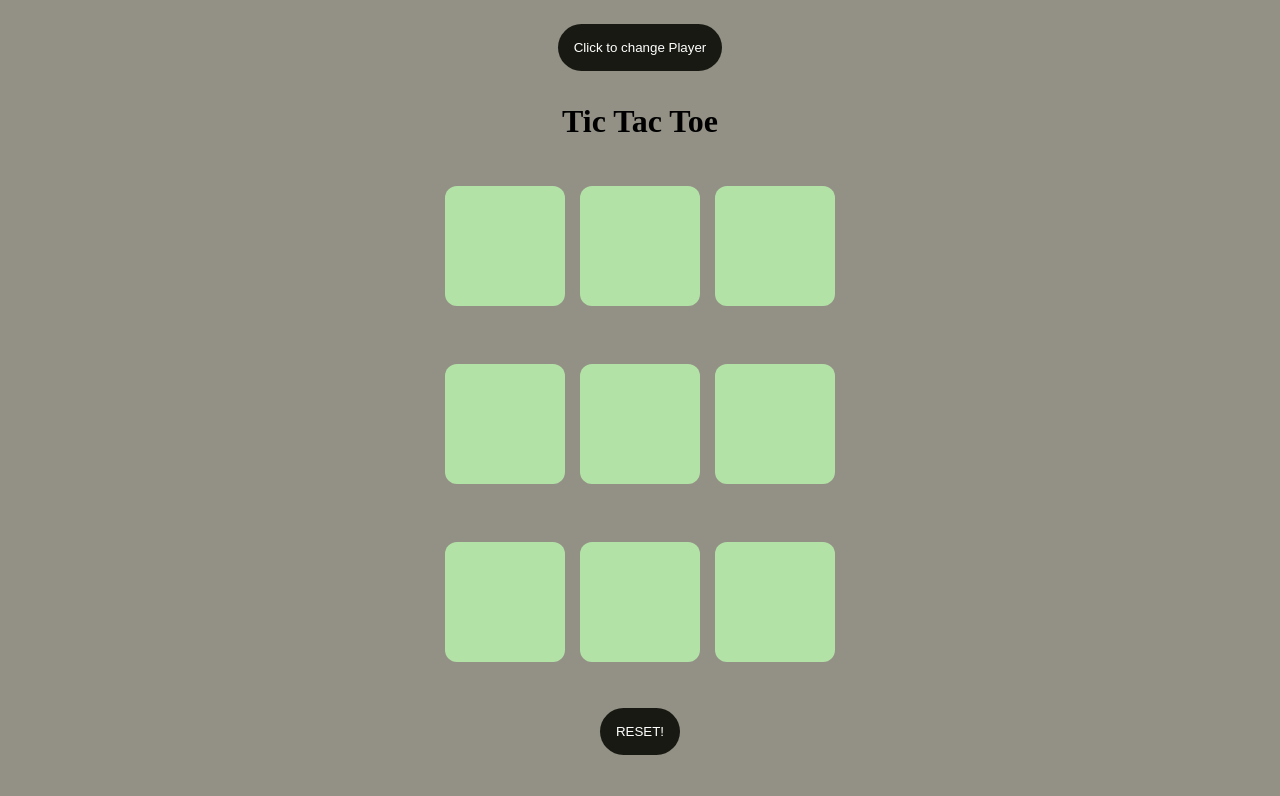
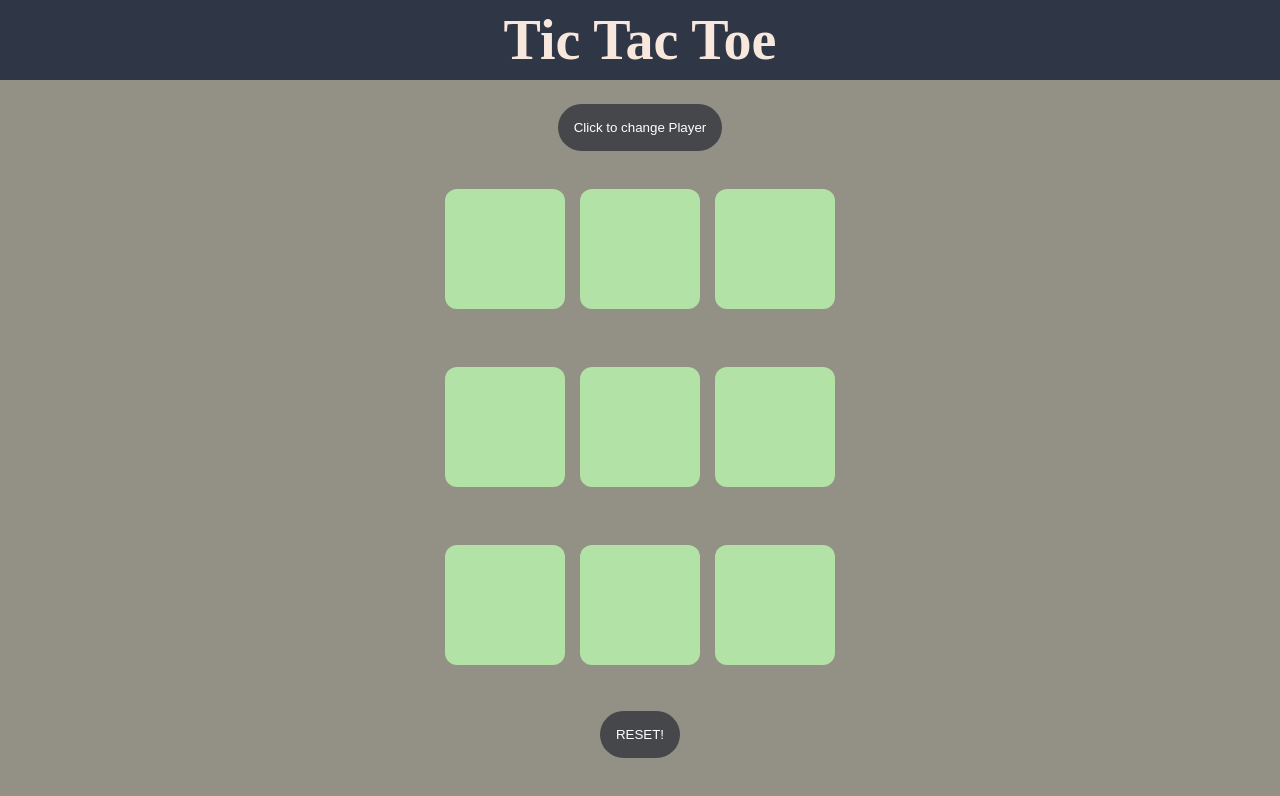
Before and after one commit to KashifNadeemKayani/TicTacToe., a plain HTML site: page index.html in a window 1280 px wide. Drawn offline with Linux system fonts and the light colour scheme.

Commit message:
Add files via upload

```diff
--- a/HumanVsComp.js
+++ b/HumanVsComp.js
@@ -232,6 +232,10 @@ const resetGame = () => {
     reset.disabled = false;
     if (!vsHuman) {
         chooseFirstTurn();
+        enableEmptyBoxes();
+    }
+    else{
+        enableEmptyBoxes();
     }
 };
 
@@ -326,7 +330,7 @@ const computerMove = () => {
     let newBoard = Array.from(boxes).map((box, i) => box.innerText === "" ? i : box.innerText);
     let bestSpot = minimax(newBoard, "O").index;
     boxes[bestSpot].innerText = "O";
-    boxes[bestSpot].style.color = "blue";
+    boxes[bestSpot].style.color = "red";
     boxes[bestSpot].disabled = true;
     count++;
     newBoard[bestSpot] = "O"; // Update the board with the computer's move
@@ -376,7 +380,7 @@ boxes.forEach((box, index) => {
             } else {
                 if (turnX) {
                     box.innerText = "X";
-                    box.style.color = "red";
+                    box.style.color = "blue";
                     box.disabled = true;
                     count++;
                     let currentBoard = Array.from(boxes).map(box => box.innerText);
@@ -394,7 +398,6 @@ boxes.forEach((box, index) => {
     });
 });
 
-// Initially choose the turn if playing against computer
 if (!vsHuman) {
     chooseFirstTurn();
 
--- a/index.html
+++ b/index.html
@@ -7,8 +7,11 @@
     <link rel="stylesheet" href="style.css">
 </head>
 <body>
-    <button id="vs">Click to change Player</button>
-    <h1 id="heading">Tic Tac Toe</h1>
+    <div id="boxx">
+    <h1 id="heading">Tic Tac Toe  </h1>
+    <div id="change">
+    <button id="vs"> Click to change Player</button>
+    </div></div>
     <div class="cont hide">
         <p id="msg"> winner</p>
         <div>
--- a/style.css
+++ b/style.css
@@ -7,12 +7,27 @@ body{
     background-color: #939185;
 }
 #heading{
-    /* background-color: black; */
+    background-color: #2F3645;
+    color: #F7E7DC;
+    font-size: 7vmin;
     padding-top: 1vh;
+    width: 100vw;
     padding-bottom: 1vh;
-    color: black;
-    margin-top: 3vmin;
+    /* color: black; */
+    /* margin-top: 3vmin; */
 }
+#boxx{
+    display: flex;
+    flex-direction:column;
+    align-items: center;
+    justify-content: center;
+}
+/* #change{
+    display: flex;
+    align-items: flex-end;
+    flex-direction: column;
+justify-content: flex-end;
+} */
 .game{
 
     height: 65vmin;
@@ -47,8 +62,9 @@ body{
 #reset,#new{
     padding: 2vmin;
     margin-top: 3vmin;
-    background-color: #191913;
+    background-color: #45474B;
     color: #fff;
+    cursor: pointer;
 
     border: none;
     border-radius: 3vmin
@@ -57,9 +73,8 @@ body{
 #vs{
     padding: 2vmin;
     margin-top: 3vmin;
-    background-color: #191913;
+    background-color: #45474B;
     color: #fff;
-
     border: none;
     border-radius: 3vmin
 }
```
